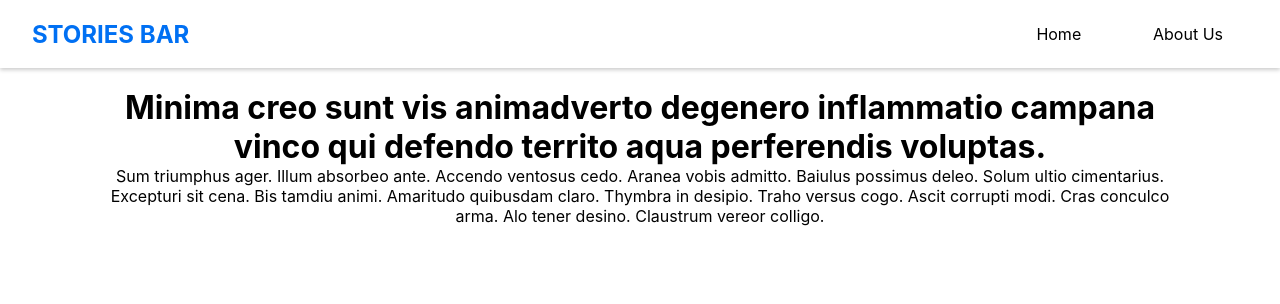
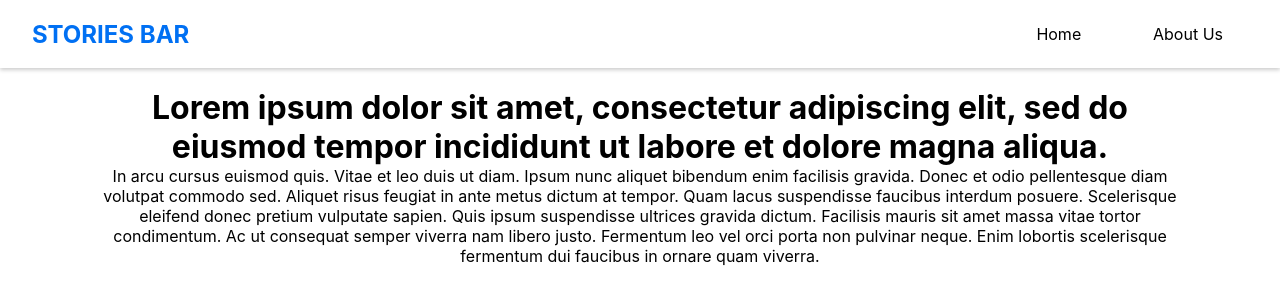
Before and after one commit to Fiindah/blog-app-using-nextjs, a Next.js app: page /blogs/first-post in a window 1280 px wide. Shown: the top 304 px of the page. Built offline with nearby package versions, Linux system fonts and the light colour scheme.

Commit message:
Update first-post.js

```diff
--- a/pages/blogs/first-post.js
+++ b/pages/blogs/first-post.js
@@ -7,9 +7,9 @@ export default function FirstPost() {
   <>
   <Header />
     <Layout>
-      <h1>Minima creo sunt vis animadverto degenero inflammatio campana vinco qui defendo territo aqua perferendis voluptas.</h1>
+      <h1>Lorem ipsum dolor sit amet, consectetur adipiscing elit, sed do eiusmod tempor incididunt ut labore et dolore magna aliqua.</h1>
       <p>
-      Sum triumphus ager. Illum absorbeo ante. Accendo ventosus cedo. Aranea vobis admitto. Baiulus possimus deleo. Solum ultio cimentarius. Excepturi sit cena. Bis tamdiu animi. Amaritudo quibusdam claro. Thymbra in desipio. Traho versus cogo. Ascit corrupti modi. Cras conculco arma. Alo tener desino. Claustrum vereor colligo.
+    In arcu cursus euismod quis. Vitae et leo duis ut diam. Ipsum nunc aliquet bibendum enim facilisis gravida. Donec et odio pellentesque diam volutpat commodo sed. Aliquet risus feugiat in ante metus dictum at tempor. Quam lacus suspendisse faucibus interdum posuere. Scelerisque eleifend donec pretium vulputate sapien. Quis ipsum suspendisse ultrices gravida dictum. Facilisis mauris sit amet massa vitae tortor condimentum. Ac ut consequat semper viverra nam libero justo. Fermentum leo vel orci porta non pulvinar neque. Enim lobortis scelerisque fermentum dui faucibus in ornare quam viverra.
       </p>
     </Layout>
     </>
```
